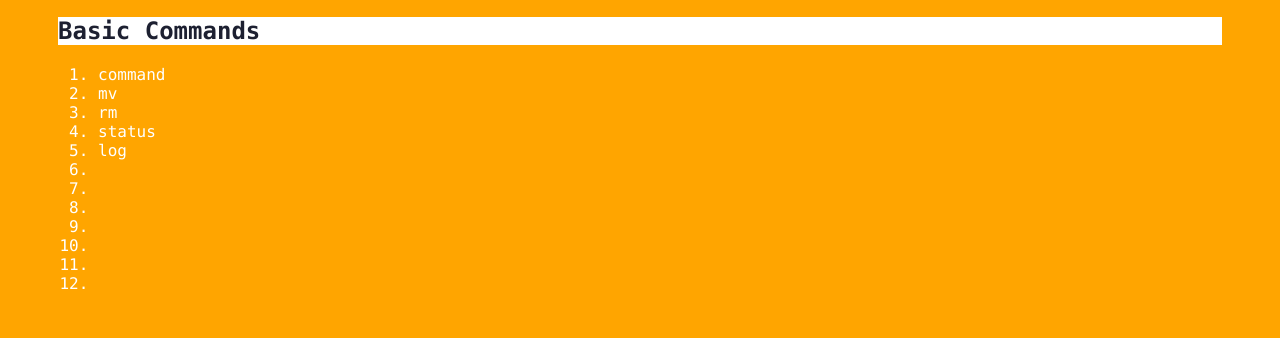
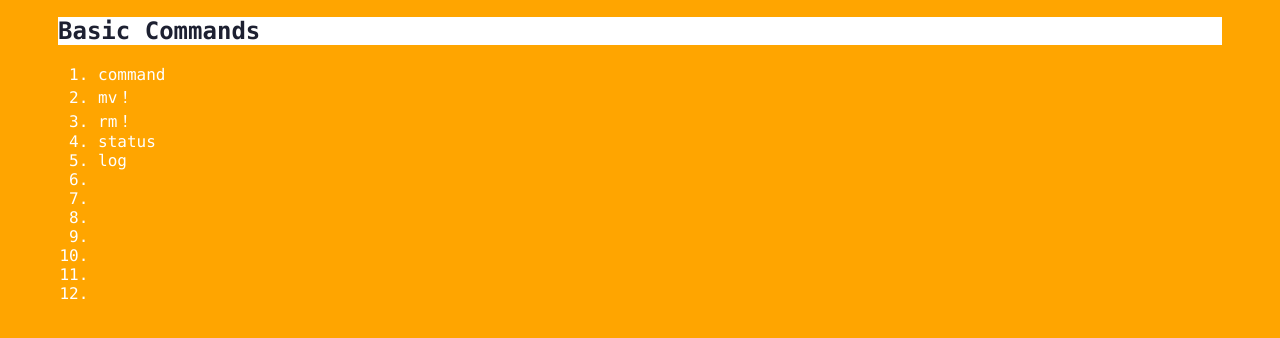
Before and after one commit to King-Nigh-T/git_learning, a plain HTML site: page index.html in a window 1280 px wide. Both pictures are taken after a click on the element "Basic Commands". Shown: the part 276-614 px from the top of the page. Drawn offline with Linux system fonts and the light colour scheme.

Commit message:
Improve index head

```diff
--- a/index.html
+++ b/index.html
@@ -30,8 +30,8 @@
             <div class="panel">
                 <ol>
                     <li>command</li>
-                    <li>mv</li>
-                    <li>rm</li>
+                    <li>mv！</li>
+                    <li>rm！</li>
                     <li>status</li>
                     <li>log</li>
                     <li></li>
```
